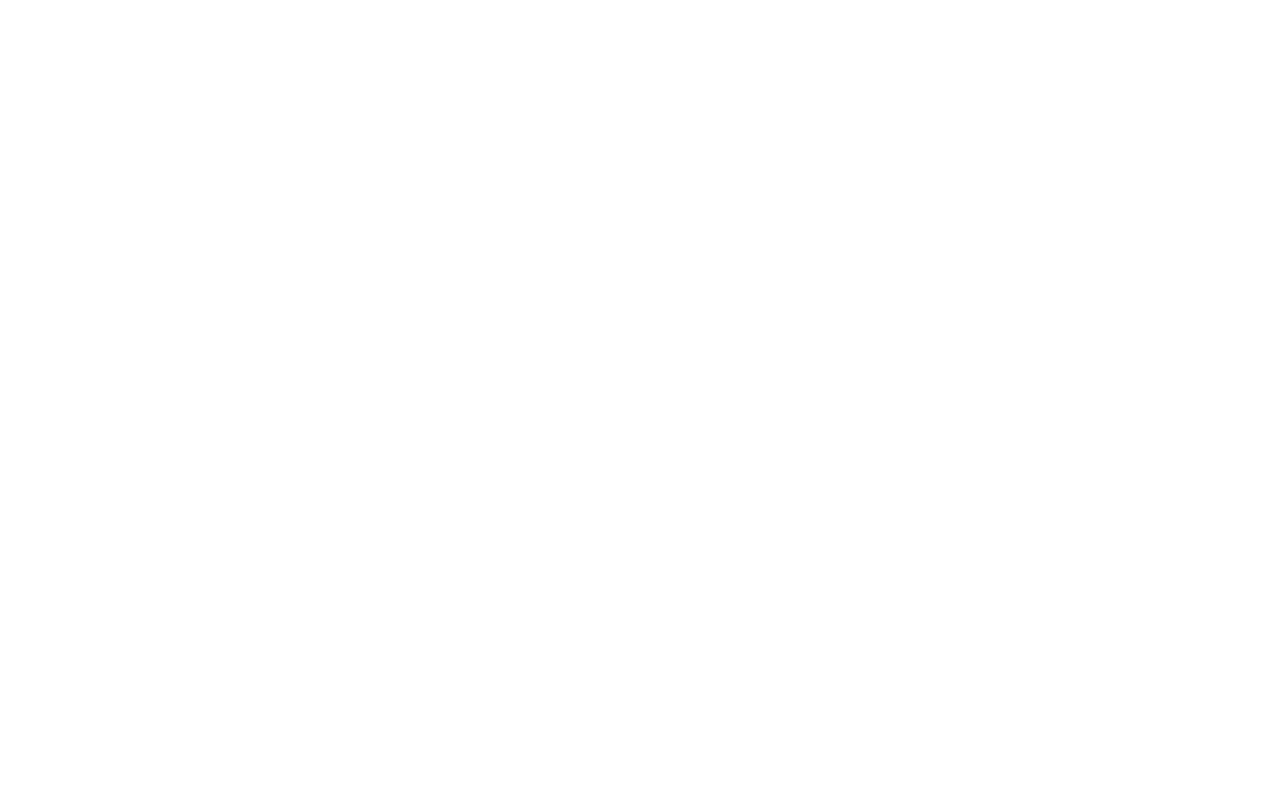
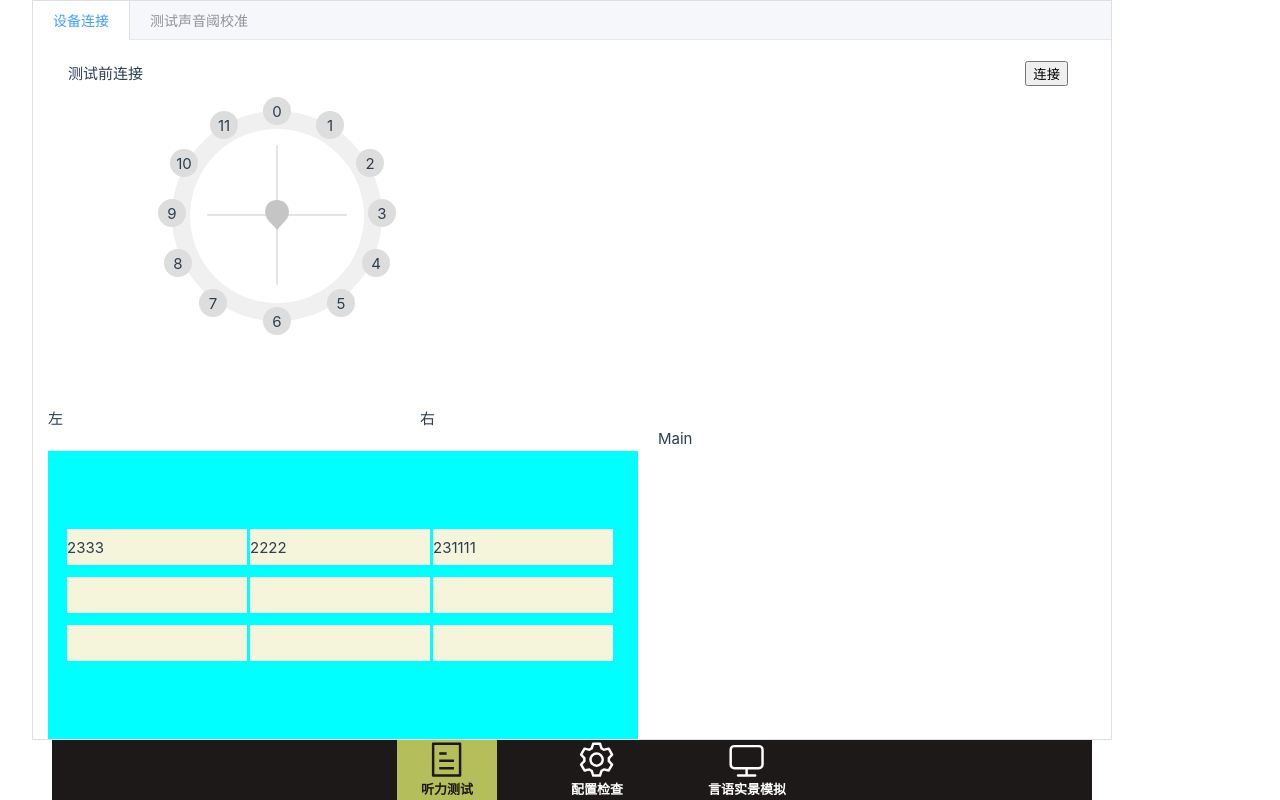
Before and after one commit to sound-audiometry-system/sound-ui, a Vue app: page /checkConfig in a window 1280 px wide. Before the commit this address had no page. Built offline with nearby package versions, Linux system fonts and the light colour scheme.

Commit message:
设备连接

```diff
--- a/auto-imports.d.ts
+++ b/auto-imports.d.ts
@@ -2,7 +2,7 @@
 /* prettier-ignore */
 // @ts-nocheck
 // Generated by unplugin-auto-import
-export { }
+export {}
 declare global {
 
 }
--- a/src/router/index.js
+++ b/src/router/index.js
@@ -22,6 +22,11 @@
       name:'vision',
       component: () => import('../views/vision/index.vue')
     },
+    {
+      path:'/checkConfig',
+      name:'checkConfig',
+      component: () => import('../views/config/index.vue')
+    },
 
   ]
 })
--- /dev/null
+++ b/src/views/config/calibration.vue
@@ -0,0 +1,4 @@
+<!-- 测试声音阈校准 -->
+<template></template>
+<script setup lang="ts"></script>
+<style scoped lang="scss"></style>
--- /dev/null
+++ b/src/views/config/equipment.vue
@@ -0,0 +1,94 @@
+<!-- 设备连接 -->
+<template>
+    <el-container>
+        <el-header>
+            <label>测试前连接</label>
+            <button type="button">连接</button>
+        </el-header>
+        <el-container>
+            <el-aside width="590px">
+                <el-row style="height: 360px;">
+                    <sound></sound>
+                </el-row>
+                <el-row class="xxx-a">
+                    <el-row>
+                        <el-col :span="8">
+                            2333
+                        </el-col>
+                        <el-col :span="8">
+                            2222
+                        </el-col>
+                        <el-col :span="8">
+                            231111
+                        </el-col>
+                    </el-row>
+                    <el-row>
+                        <el-col :span="8">
+                        </el-col>
+                        <el-col :span="8">
+                        </el-col>
+                        <el-col :span="8">
+                        </el-col>
+                    </el-row>
+                    <el-row>
+                        <el-col :span="8">
+                        </el-col>
+                        <el-col :span="8">
+                        </el-col>
+                        <el-col :span="8">
+                        </el-col>
+                    </el-row>
+                </el-row>
+            </el-aside>
+            <el-main>Main</el-main>
+        </el-container>
+    </el-container>
+</template>
+<script setup lang="ts">
+import sound from "../../components/sound/index.vue";
+</script>
+<style scoped lang="scss">
+.el-header {
+    height: 36px;
+    display: flex;
+    justify-content: space-between;
+    align-items: center;
+    width: 1040px;
+}
+
+.xxx-a {
+    display: flex;
+    align-items: center;
+    justify-content: center;
+    width: 590px;
+    height: 300px;
+    background-color: aqua;
+    flex-direction: column;
+    flex-wrap: nowrap;
+
+    .el-row {
+        height: 48px;
+        width: 540px;
+        display: flex;
+        flex-direction: row;
+        flex-wrap: nowrap;
+        justify-content: flex-end;
+
+        .el-col{
+            margin-left: 3px;
+            display: flex;
+            flex-direction: row;
+            justify-content: flex-start;
+            background-color: beige;
+            align-items: center;
+            width: 48px;
+            height: 36px;
+        }
+    }
+}
+
+.el-aside {
+    display: flex;
+    flex-direction: column;
+}
+</style>
--- /dev/null
+++ b/src/views/config/index.vue
@@ -0,0 +1,41 @@
+<template>
+    <el-container>
+        <el-main><!-- 标签页 -->
+            <el-tabs type="border-card">
+                <el-tab-pane label="设备连接">
+                    <equipment />
+                </el-tab-pane>
+                <el-tab-pane label="测试声音阈校准">
+                    <calibration></calibration>
+                </el-tab-pane>
+            </el-tabs>
+        </el-main>
+        <el-footer>
+            <FooterTab />
+        </el-footer>
+    </el-container>
+</template>
+<script setup lang="ts">
+import FooterTab from "../../components/footerTab.vue";
+import equipment from "./equipment.vue";
+import calibration from "./calibration.vue";
+
+
+</script>
+
+<style scoped lang="scss">
+.el-container {
+    width: 1080px;
+    height: 800px;
+
+    .el-main {
+        line-height: 655px;
+        padding: 0px;
+
+        .el-tabs {
+            height: 740px;
+        }
+    }
+
+}
+</style>
```
